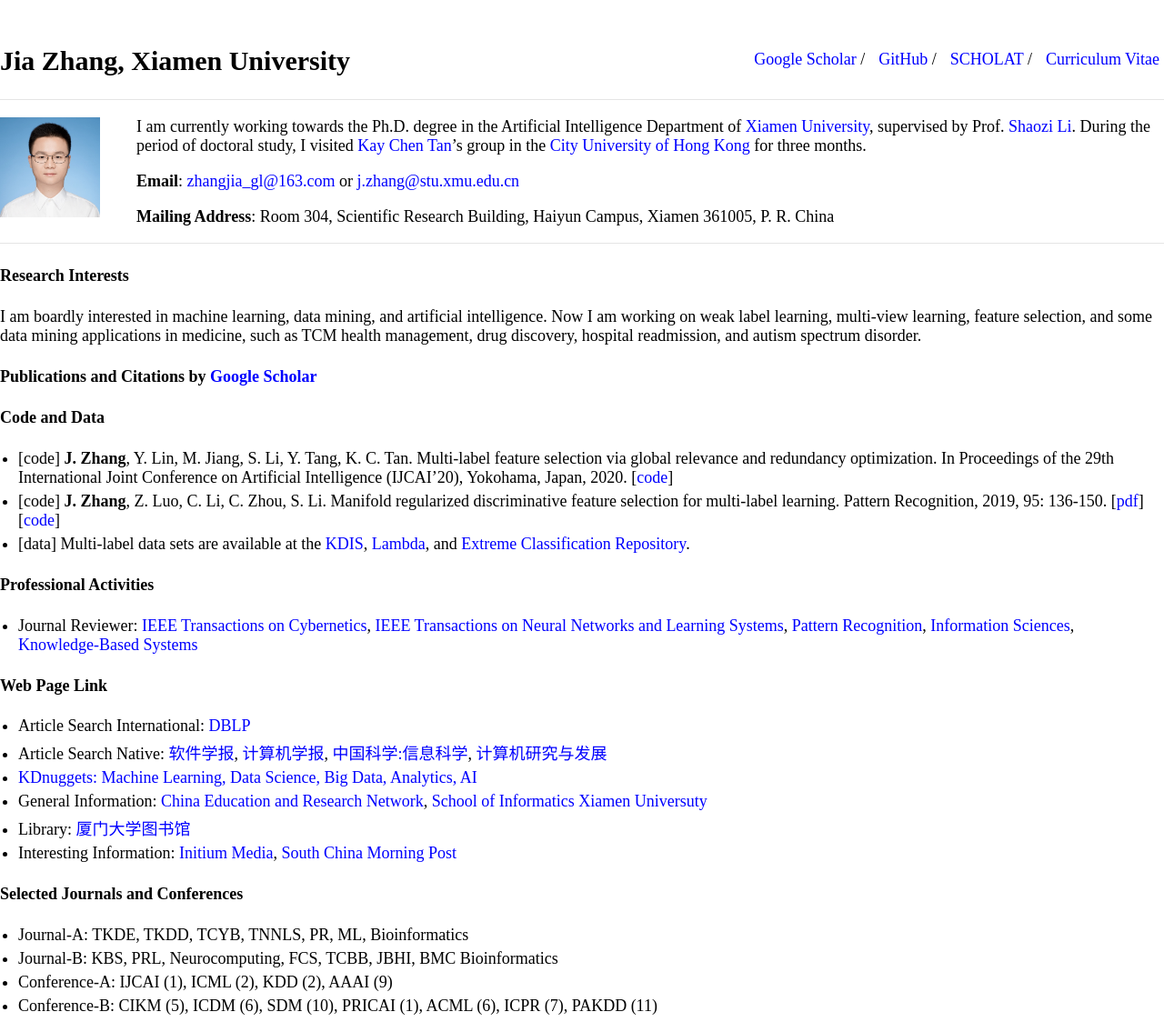
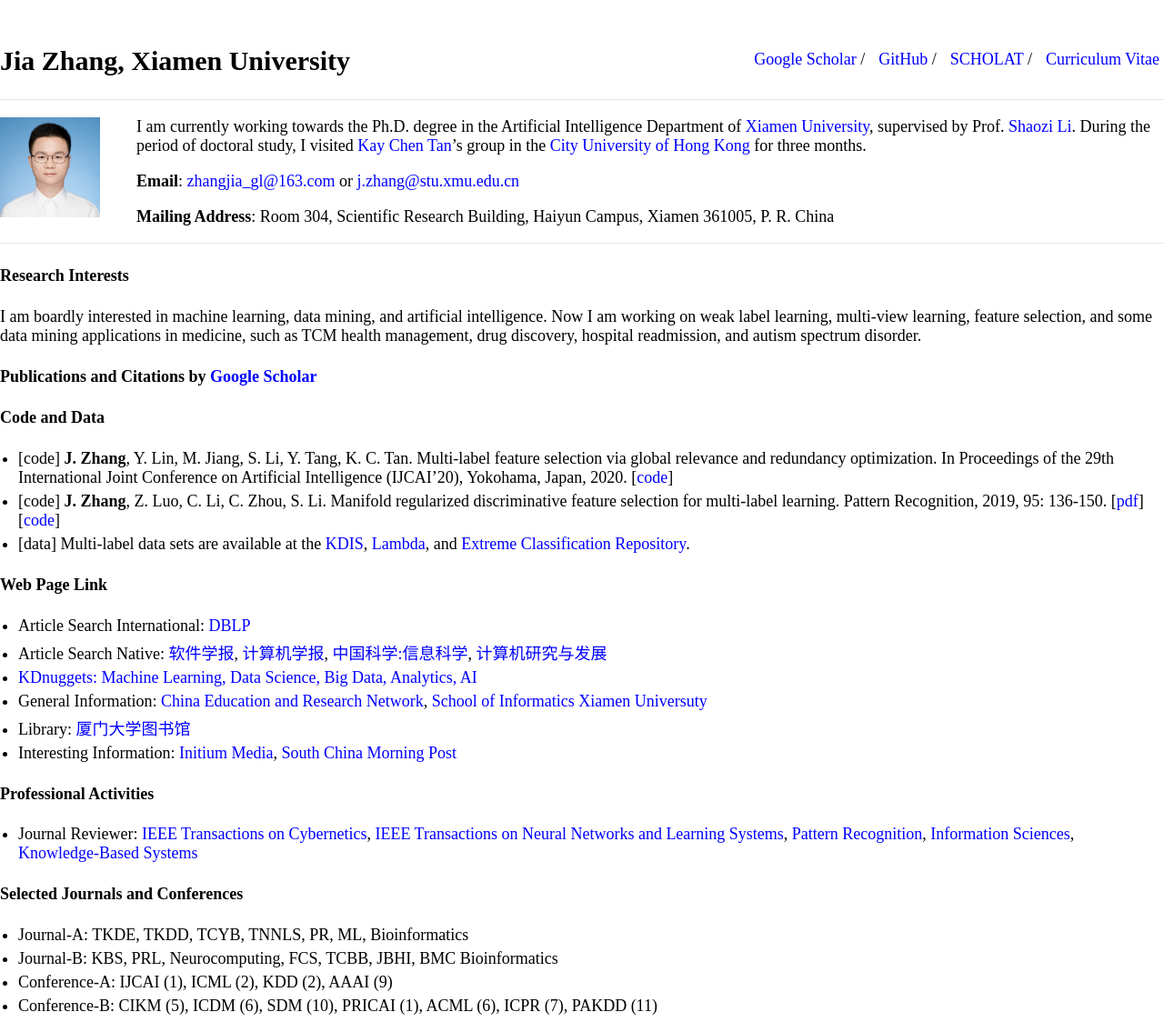
Before and after one commit to jiazhang-ml/jiazhang-ml.github.io, a Jekyll site: the page built from index.md, in a window 1280 px wide. Shown: the top 1135 px of the page at 91% size. Built offline with Jekyll 4.4.1, drawn with Linux system fonts in a browser that asks for light colours; part of the change alters nothing that is shown; grey boxes are pictures that could not be loaded.

```diff
--- a/index.md
+++ b/index.md
@@ -24,9 +24,6 @@ I am boardly interested in machine learning, data mining, and artificial intelli
 * [code] **J. Zhang**, Z. Luo, C. Li, C. Zhou, S. Li. Manifold regularized discriminative feature selection for multi-label learning. Pattern Recognition, 2019, 95: 136-150. [[pdf](1-s2.0-S0031320319302341-main.pdf)] [[code](MDFS-master.zip)]
 * [data] Multi-label data sets are available at the [KDIS](http://www.uco.es/kdis/mllresources/), [Lambda](http://www.lamda.nju.edu.cn/Data.ashx), and [Extreme Classification Repository](http://manikvarma.org/downloads/XC/XMLRepository.html).
 
-#### Professional Activities
-* Journal Reviewer: [IEEE Transactions on Cybernetics](https://mc.manuscriptcentral.com/cyb-ieee), [IEEE Transactions on Neural Networks and Learning Systems](https://mc.manuscriptcentral.com/tnnls), [Pattern Recognition](https://www.journals.elsevier.com/pattern-recognition/), [Information Sciences](https://www.journals.elsevier.com/information-sciences), [Knowledge-Based Systems](https://www.journals.elsevier.com/knowledge-based-systems)
-
 #### Web Page Link
 * Article Search International: [DBLP](https://dblp.uni-trier.de/db/)
 * Article Search Native: [软件学报](http://navi.cnki.net/knavi/JournalDetail?pcode=CJFD&pykm=RJXB), [计算机学报](http://navi.cnki.net/knavi/JournalDetail?pcode=CJFD&pykm=JSJX), [中国科学:信息科学](http://navi.cnki.net/knavi/JournalDetail?pcode=CJFD&pykm=PZKX), [计算机研究与发展](http://navi.cnki.net/knavi/JournalDetail?pcode=CJFD&pykm=JFYZ)
@@ -35,6 +32,9 @@ I am boardly interested in machine learning, data mining, and artificial intelli
 * Library: [厦门大学图书馆](https://library.xmu.edu.cn/)
 * Interesting Information: [Initium Media](https://theinitium.com/), [South China Morning Post](https://www.scmp.com/hk)
 
+#### Professional Activities
+* Journal Reviewer: [IEEE Transactions on Cybernetics](https://mc.manuscriptcentral.com/cyb-ieee), [IEEE Transactions on Neural Networks and Learning Systems](https://mc.manuscriptcentral.com/tnnls), [Pattern Recognition](https://www.journals.elsevier.com/pattern-recognition/), [Information Sciences](https://www.journals.elsevier.com/information-sciences), [Knowledge-Based Systems](https://www.journals.elsevier.com/knowledge-based-systems)
+
 #### Selected Journals and Conferences
 * Journal-A: TKDE, TKDD, TCYB, TNNLS, PR, ML, Bioinformatics
 * Journal-B: KBS, PRL, Neurocomputing, FCS, TCBB, JBHI, BMC Bioinformatics
```
